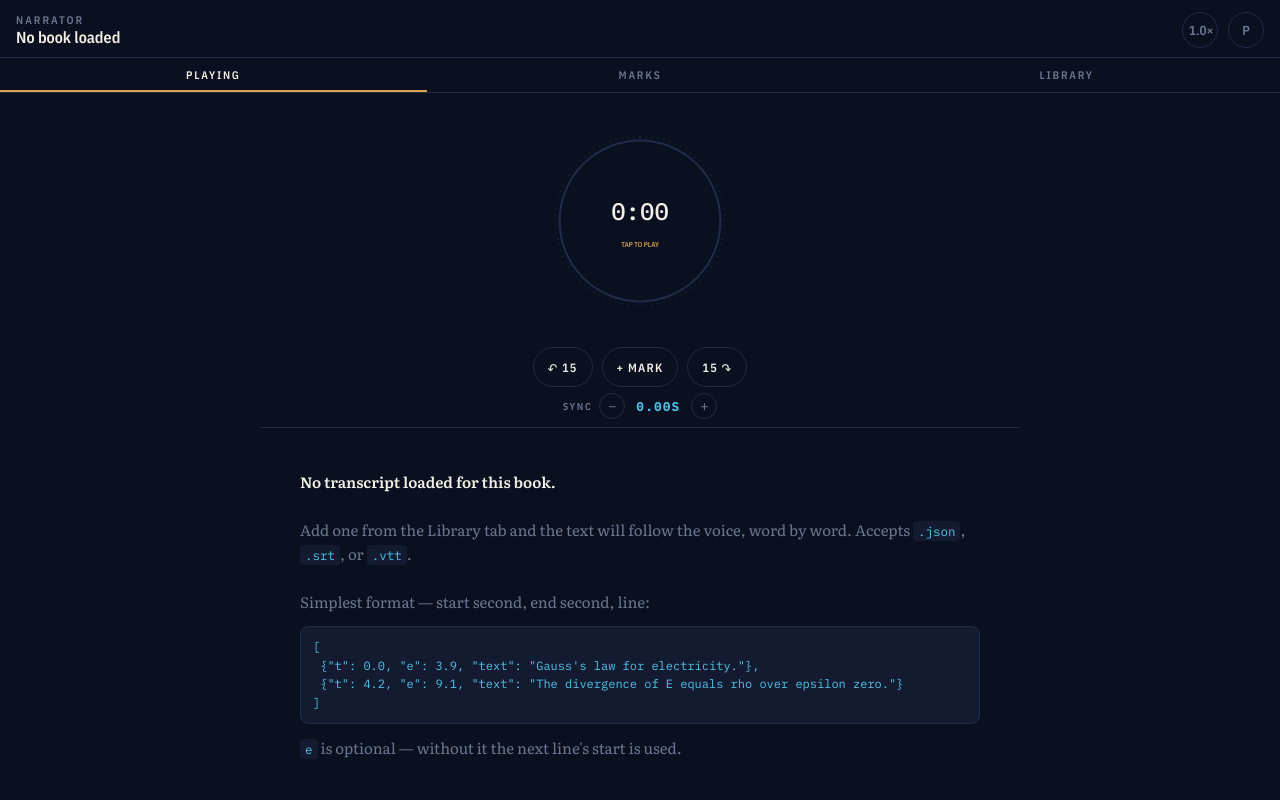
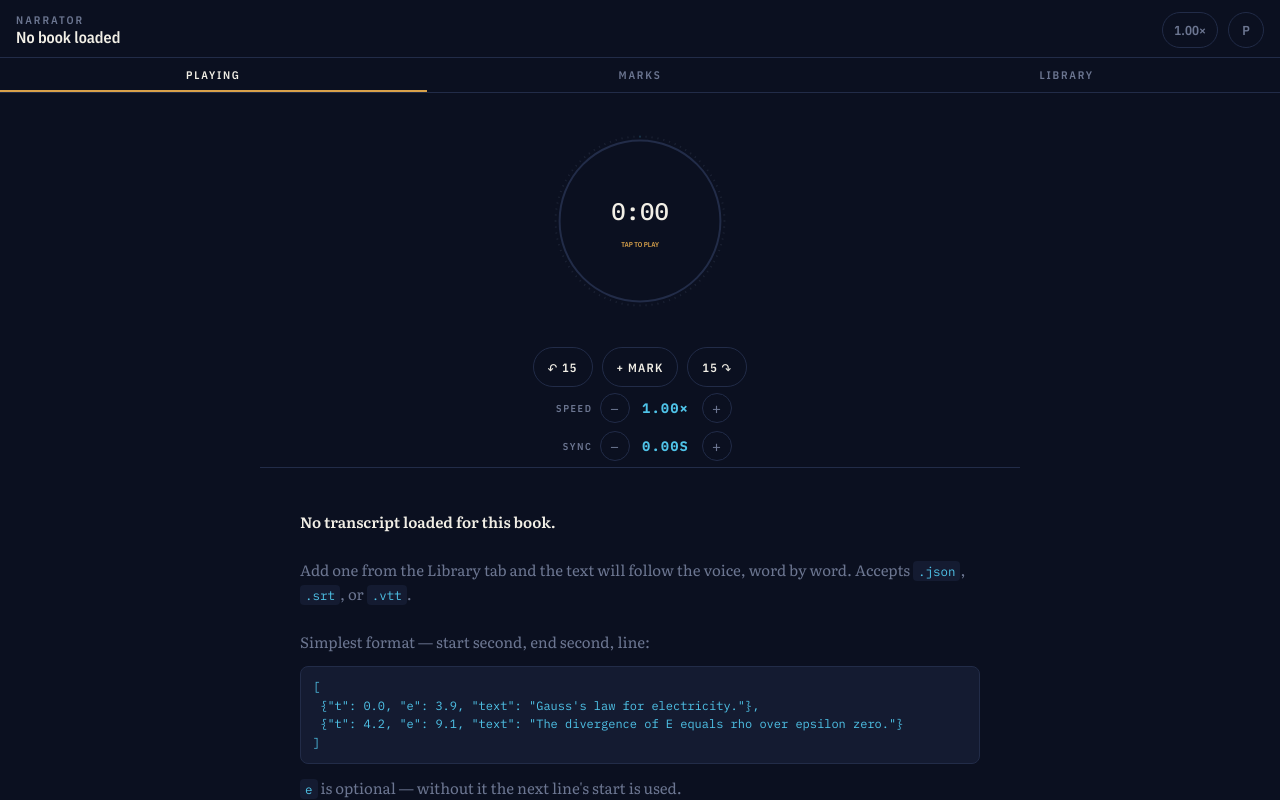
Before and after one commit to XEVEN17/narrator, a plain HTML site: page index.html in a window 1280 px wide. Drawn offline with nearby package versions, Linux system fonts and the light colour scheme.

Commit message:
Add files via upload

```diff
--- a/index.html
+++ b/index.html
@@ -95,18 +95,21 @@
   #markbtn{color:var(--brass); border-color:rgba(217,162,75,.45);}
 
   /* ---------- sync nudge ---------- */
-  #syncrow{
+  .steprow{
     flex:0 0 auto; display:flex; align-items:center; justify-content:center;
-    gap:7px; padding:2px 12px 8px;
+    gap:7px; padding:2px 12px 6px;
     font-family:var(--f-label); font-size:10px; font-weight:600;
     letter-spacing:.16em; text-transform:uppercase; color:var(--dim);
   }
-  #syncrow button{
+  .steprow button{
     background:none; border:1px solid var(--ink-line); color:var(--dim);
-    width:26px; height:26px; border-radius:50%; cursor:pointer;
-    font-family:var(--f-data); font-size:14px; line-height:1; padding:0;
+    width:30px; height:30px; border-radius:50%; cursor:pointer;
+    font-family:var(--f-data); font-size:15px; line-height:1; padding:0;
   }
-  #syncval{font-family:var(--f-data); font-size:12px; color:var(--cyan); min-width:52px; text-align:center;}
+  .steprow .val{font-family:var(--f-data); font-size:13px; color:var(--cyan); min-width:58px; text-align:center;}
+  .steprow .lbl{min-width:44px; text-align:right;}
+  /* the header pill shows the current rate and snaps back to 1.00 when tapped */
+  #speedbtn{width:auto; min-width:44px; padding:0 11px; border-radius:999px;}
 
   #markrow{flex:0 0 auto; display:none; gap:8px; padding:0 12px 10px;}
   #markrow.open{display:flex;}
@@ -214,10 +217,17 @@
       <button id="fwd15">15&nbsp;&#8631;</button>
     </div>
 
-    <div id="syncrow">
-      <span>Sync</span>
+    <div id="speedrow" class="steprow">
+      <span class="lbl">Speed</span>
+      <button id="speeddown">&minus;</button>
+      <span class="val" id="speedval">1.00&times;</span>
+      <button id="speedup">+</button>
+    </div>
+
+    <div id="syncrow" class="steprow">
+      <span class="lbl">Sync</span>
       <button id="syncdown">&minus;</button>
-      <span id="syncval">0.00s</span>
+      <span class="val" id="syncval">0.00s</span>
       <button id="syncup">+</button>
     </div>
 
@@ -280,8 +290,7 @@ let book = null, objURL = null;
 let pocket = false, dragging = false, dragT = 0;
 let lineIdx = -1, userScrolled = 0;
 let nowEl = null, nowWords = [], nowStart = 0, nowEnd = 0;
-const SPEEDS = [1, 1.25, 1.5, 1.75, 2, 0.75];
-let speedIdx = 0;
+let speed = 1;                       // playback rate, 0.50 to 2.00 in 0.05 steps
 
 function fmt(s){
   s = Math.max(0, Math.floor(s||0));
@@ -448,12 +457,20 @@ function togglePlay(){
 $('#back15').onclick = ()=>{ au.currentTime=Math.max(0,au.currentTime-15); syncScript(true); save(); };
 $('#fwd15').onclick  = ()=>{ au.currentTime=Math.min(au.duration||1e9,au.currentTime+15); syncScript(true); save(); };
 
-$('#speedbtn').onclick = ()=>{
-  speedIdx=(speedIdx+1)%SPEEDS.length;
-  au.playbackRate=SPEEDS[speedIdx];
-  $('#speedbtn').textContent=SPEEDS[speedIdx].toFixed(2).replace(/0$/,'')+'×';
-  localStorage.setItem('nar_speed',speedIdx);
-};
+function showSpeed(){
+  const s = speed.toFixed(2);
+  $('#speedval').textContent = s + '×';
+  $('#speedbtn').textContent = s + '×';
+}
+function setSpeed(v){
+  speed = Math.min(2, Math.max(0.5, Math.round(v*20)/20));
+  au.playbackRate = speed;
+  showSpeed();
+  localStorage.setItem('nar_speed', speed);
+}
+$('#speeddown').onclick = ()=>setSpeed(speed-0.05);
+$('#speedup').onclick   = ()=>setSpeed(speed+0.05);
+$('#speedbtn').onclick  = ()=>{ setSpeed(1); toast('Speed reset to 1.00×'); };
 $('#pocketbtn').onclick = ()=>{
   if(actx){ toast('Reload to leave visualizer mode'); return; }
   pocket=!pocket;
@@ -753,7 +770,7 @@ async function openBook(id){
   book=await dbGet(id); if(!book) return;
   if(objURL) URL.revokeObjectURL(objURL);
   objURL=URL.createObjectURL(book.blob);
-  au.src=objURL; au.playbackRate=SPEEDS[speedIdx];
+  au.src=objURL; au.playbackRate=speed;
   $('#booktitle').textContent=book.title;
   au.currentTime=0;
   const seek=()=>{ if(book.pos>1){ try{ au.currentTime=book.pos; }catch(e){} } syncScript(true); };
@@ -777,8 +794,7 @@ function showPane(name){
 document.querySelectorAll('nav button').forEach(b=>b.onclick=()=>showPane(b.dataset.pane));
 
 (async function boot(){
-  speedIdx=Math.min(SPEEDS.length-1,Math.max(0,parseInt(localStorage.getItem('nar_speed')||'0',10)));
-  $('#speedbtn').textContent=SPEEDS[speedIdx].toFixed(2).replace(/0$/,'')+'×';
+  setSpeed(parseFloat(localStorage.getItem('nar_speed')) || 1);
   pocket=localStorage.getItem('nar_pocket')==='1';
   $('#pocketbtn').classList.toggle('on',pocket);
   showSync();
```
